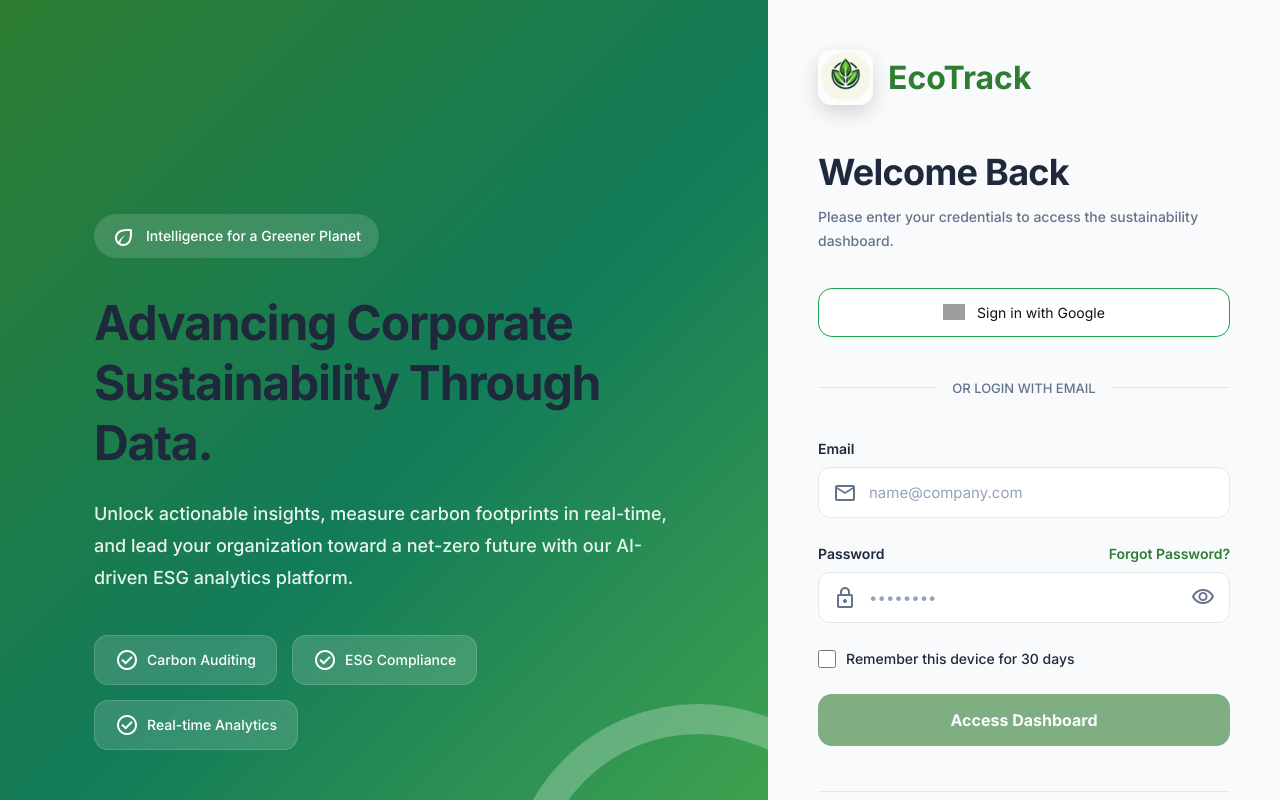
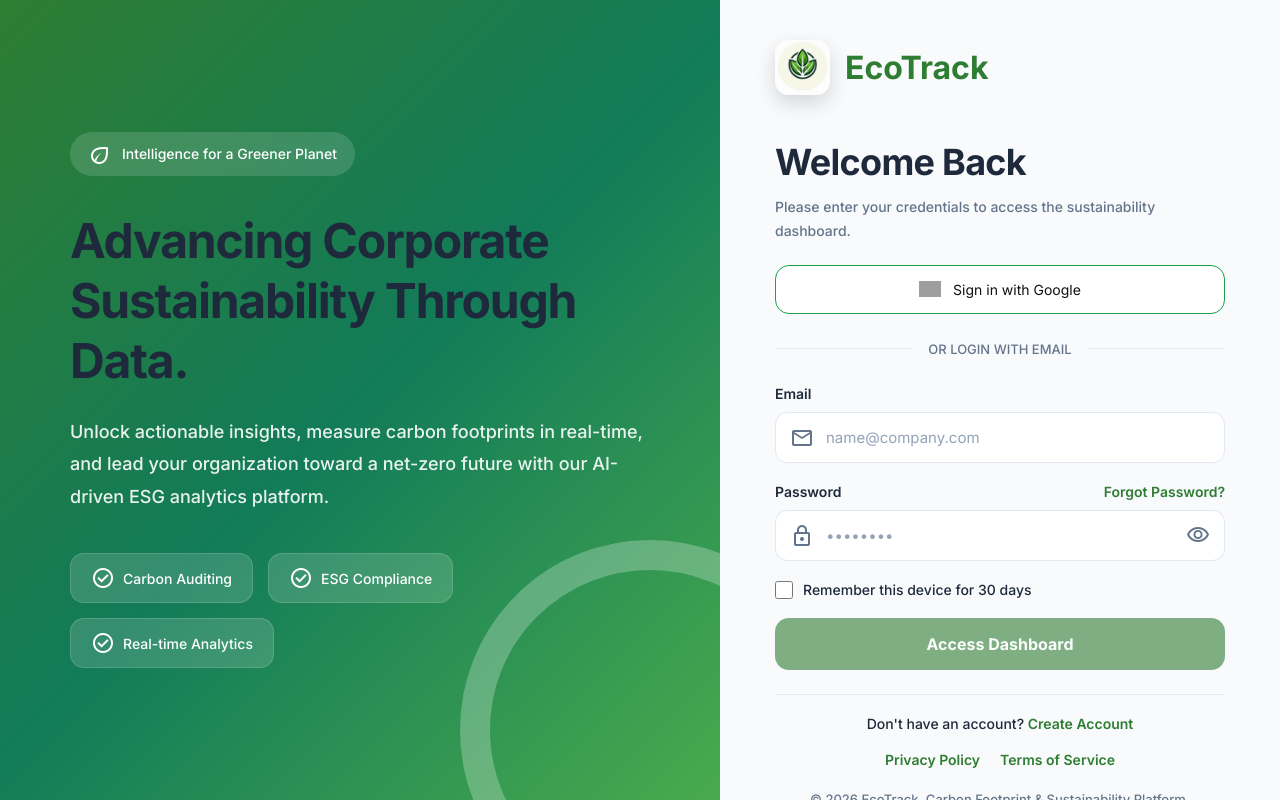
Before and after one commit to springboardmentor84/Team3-Powered-Carbon-Footprint-Sustainability-Management-Platform-, an Angular app in the folder Frontend/: page /auth/login in a window 1280 px wide. Shown: the top 800 px of the page. Built offline with nearby package versions, Linux system fonts and the light colour scheme; grey boxes are pictures that could not be loaded.

Commit message:
Added Create Account page

```diff
--- a/Frontend/src/app/features/auth/auth.routes.ts
+++ b/Frontend/src/app/features/auth/auth.routes.ts
@@ -2,6 +2,7 @@ import { Routes } from '@angular/router';
 import { AuthComponent } from './auth.component';
 import { LoginComponent } from './login.component';
 import { ForgotPasswordComponent } from './forgot-password/forgot-password.component';
+import { RegisterComponent } from './register/register.component';
 
 export const AUTH_ROUTES: Routes = [
   {
@@ -10,7 +11,8 @@ export const AUTH_ROUTES: Routes = [
     children: [
       { path: '', redirectTo: 'login', pathMatch: 'full' },
       { path: 'login', component: LoginComponent },
-      { path: 'forgot-password', component: ForgotPasswordComponent }
+      { path: 'forgot-password', component: ForgotPasswordComponent },
+      { path: 'register', component: RegisterComponent }
     ]
   }
 ];
--- a/Frontend/src/app/features/auth/forgot-password/forgot-password.component.css
+++ b/Frontend/src/app/features/auth/forgot-password/forgot-password.component.css
@@ -1,98 +1,111 @@
-:host{
-    display:block;
-    min-height:100vh;
-    padding:40px 20px;
-    background:var(--color-background);
-    transition:.3s;
+:host {
+    display: block;
+    min-height: 100vh;
+    padding: 40px 20px;
+    background: var(--color-background);
+    transition: background 0.3s ease, color 0.3s ease;
 }
 
-.forgot-container{
-    max-width:420px;
-    margin:40px auto;
-    padding:35px;
-    background:var(--color-card);
-    border:1px solid var(--color-border);
-    border-radius:16px;
-    box-shadow:var(--card-shadow);
-    text-align:center;
-    transition:.3s;
+.forgot-container {
+    max-width: 420px;
+    margin: 40px auto;
+    padding: 35px;
+    background: var(--color-card);
+    border: 1px solid var(--color-border);
+    border-radius: 16px;
+    box-shadow: var(--card-shadow);
+    text-align: center;
+    color: var(--color-text-primary);
+    transition: all 0.3s ease;
 }
 
-.logo{
-    width:70px;
-    margin-bottom:20px;
-    border-radius:16px;
+.logo {
+    width: 70px;
+    margin-bottom: 20px;
+    border-radius: 16px;
 }
 
-h2{
-    color:var(--color-text-primary);
-    margin-bottom:10px;
+h2 {
+    color: var(--color-text-primary);
+    margin-bottom: 10px;
+    font-weight: 700;
 }
 
-p{
-    color:var(--color-text-secondary);
-    margin-bottom:10px;
+p {
+    color: var(--color-text-secondary);
+    margin-bottom: 10px;
+    line-height: 1.6;
 }
 
-label{
-    display:block;
-    text-align:left;
-    margin-bottom:10px;
-    font-weight:600;
-    color:var(--color-text-primary);
+form {
+    display: flex;
+    flex-direction: column;
+    gap: 18px;
 }
 
-input{
-    width:100%;
-    box-sizing:border-box;
-    padding:14px;
-    border:1px solid var(--color-border);
-    border-radius:10px;
-    background:var(--color-background);
-    color:var(--color-text-primary);
-    transition:.3s;
+label {
+    display: block;
+    text-align: left;
+    margin-bottom: 8px;
+    font-weight: 600;
+    color: var(--color-text-primary);
 }
 
-input::placeholder{
-    color:var(--color-text-muted);
+input {
+    width: 100%;
+    box-sizing: border-box;
+    padding: 14px;
+    border: 1px solid var(--color-border);
+    border-radius: 10px;
+    background: var(--color-background);
+    color: var(--color-text-primary);
+    font-size: 15px;
+    transition: all 0.3s ease;
+    outline: none;
 }
 
-input:focus{
-    outline:none;
-    border-color:var(--color-primary);
-    box-shadow:0 0 0 3px rgba(var(--color-primary-rgb),0.2);
+input::placeholder {
+    color: var(--color-text-secondary);
 }
 
-button{
-    width:100%;
-    padding:14px;
-    border:none;
-    border-radius:10px;
-    background:var(--color-primary);
-    color:#fff;
-    font-weight:600;
-    cursor:pointer;
-    transition:.3s;
+input:focus {
+    border-color: var(--color-primary);
+    box-shadow: 0 0 0 3px rgba(var(--color-primary-rgb), 0.2);
 }
 
-button:hover{
-    background:var(--color-secondary);
+button {
+    width: 100%;
+    padding: 14px;
+    border: none;
+    border-radius: 10px;
+    background: var(--color-primary);
+    color: #fff;
+    font-size: 16px;
+    font-weight: 600;
+    cursor: pointer;
+    transition: all 0.3s ease;
 }
 
-a{
-    display:inline-block;
-     margin-top:20px; /* more breathing space */
-    color:var(--color-primary);
-    text-decoration:none;
-    font-weight:600;
-    font-size:14px;
+button:hover {
+    background: var(--color-primary-hover);
+    transform: translateY(-2px);
 }
 
-a:hover{
-    color:var(--color-secondary);
+button:active {
+    transform: scale(0.98);
 }
-form{
-    display:flex;
-    flex-direction:column;
-    gap:18px; /* spacing between label, input, button */
+
+a {
+    display: inline-block;
+    margin-top: 20px;
+    color: var(--color-primary);
+    text-decoration: none;
+    font-weight: 600;
+    font-size: 14px;
+    transition: color 0.3s ease;
 }
+
+a:hover {
+    color: var(--color-primary-hover);
+    text-decoration: underline;
+}
--- a/Frontend/src/app/features/auth/login.component.css
+++ b/Frontend/src/app/features/auth/login.component.css
@@ -11,13 +11,15 @@
 .login-page{
     display:flex;
     min-height:100vh;
+    height:100vh;
+    overflow:hidden;
     background:var(--color-background);
 }
 
 /* LEFT PANEL */
 
 .left-panel{
-    width:60%;
+    flex:1.2;
     position:relative;
     overflow:hidden;
     display:flex;
@@ -103,17 +105,19 @@
 /* RIGHT PANEL */
 
 .right-panel{
-    flex:1;
+    flex:0.8;
     display:flex;
     justify-content:center;
-    align-items:center;
-    padding:50px;
+    align-items:flex-start;
+    overflow-y:auto;
+    padding:30px 40px;
     background:var(--color-background);
 }
 
 .login-box{
     width:100%;
-    max-width:430px;
+    max-width:450px;
+    padding:10px 0 30px;
 }
 
 /* LOGO */
@@ -148,7 +152,7 @@
 /* WELCOME */
 
 .welcome{
-    margin-bottom:35px;
+    margin-bottom:22px;
 }
 
 .welcome h2{
@@ -177,7 +181,7 @@
     border-radius:14px;
     cursor:pointer;
     transition:.3s;
-    margin-bottom:35px;
+    margin-bottom:22px;
 }
 
 .google-btn img{
@@ -192,7 +196,7 @@
 .divider{
     position:relative;
     text-align:center;
-    margin:40px 0;
+    margin:24px 0;
 }
 
 .divider .line{
@@ -241,7 +245,7 @@ font-size:36px;
 .login-form{
     display:flex;
     flex-direction:column;
-    gap:25px;
+    gap:18px;
 }
 
 .form-group{
@@ -395,8 +399,8 @@ font-size:36px;
 ========================= */
 
 .login-footer{
-    margin-top:45px;
-    padding-top:25px;
+    margin-top:24px;
+    padding-top:18px;
     border-top:1px solid var(--color-border);
     text-align:center;
 }
--- a/Frontend/src/app/features/auth/login.component.html
+++ b/Frontend/src/app/features/auth/login.component.html
@@ -157,19 +157,20 @@
 
       <!-- Footer -->
       <footer class="login-footer">
-        <p>
-          Don't have an account yet?
-          <a href="/auth/register"> Contact Sales </a>
-        </p>
+  <p>
+    Don't have an account?
+    <a routerLink="/auth/register">Create Account</a>
+  </p>
 
-        <div class="footer-links">
-          <a href="#"> Privacy Policy </a>
+  <div class="footer-links">
+    <a href="#">Privacy Policy</a>
+    <a href="#">Terms of Service</a>
+  </div>
 
-          <a href="#"> Terms of Service </a>
-        </div>
-
-        <div class="copyright">© 2026 EcoTrack. Carbon Footprint & Sustainability Platform.</div>
-      </footer>
+  <div class="copyright">
+    © 2026 EcoTrack. Carbon Footprint & Sustainability Platform.
+  </div>
+</footer>
     </div>
   </main>
 </div>
--- a/Frontend/src/app/features/auth/login.component.ts
+++ b/Frontend/src/app/features/auth/login.component.ts
@@ -1,13 +1,13 @@
 import { Component, inject } from '@angular/core';
 import { CommonModule } from '@angular/common';
 import { ReactiveFormsModule, FormBuilder, Validators } from '@angular/forms';
-import { Router } from '@angular/router';
+import { Router, RouterModule } from '@angular/router';
 import { AuthService } from './auth.service';
 
 @Component({
   selector: 'app-login',
   standalone: true,
-  imports: [CommonModule, ReactiveFormsModule],
+  imports: [CommonModule, ReactiveFormsModule, RouterModule],
   templateUrl: './login.component.html',
   styleUrls: ['./login.component.css']
 })
--- a/Frontend/src/app/features/landing/landing.component.css
+++ b/Frontend/src/app/features/landing/landing.component.css
@@ -55,11 +55,18 @@
 }
 
 .brand-logo {
-  height: 36px;
-  width: 36px;
+  width: 40px;
+  height: 40px;
   border-radius: 50%;
+  padding: 4px;
   background: rgba(255, 255, 255, 0.1);
-  padding: 4px;
+  object-fit: cover;
+  transition: transform 0.3s ease, box-shadow 0.3s ease;
+}
+
+.brand-logo:hover {
+  transform: scale(1.08);
+  box-shadow: 0 0 12px rgba(0, 255, 170, 0.35);
 }
 
 .brand-name {
@@ -351,7 +358,7 @@
 
 .stats-grid {
   display: grid;
-  grid-template-cols: repeat(4, 1fr);
+  grid-template-columns: repeat(4, 1fr);
   gap: 40px;
 }
 
@@ -406,7 +413,7 @@
     font-size: 2.8rem;
   }
   .stats-grid {
-    grid-template-cols: repeat(2, 1fr);
+    grid-template-columns: repeat(2, 1fr);
     gap: 24px;
   }
   .stats-section {
@@ -434,3 +441,36 @@
     height: 320px;
   }
 }
+/* Footer */
+.footer {
+  background: #0f172a;
+  padding: 20px;
+  text-align: center;
+  border-top: 1px solid rgba(255, 255, 255, 0.1);
+  margin-top: 50px;
+}
+
+.footer-links {
+  display: flex;
+  justify-content: center;
+  gap: 25px;
+  flex-wrap: wrap;
+  margin-bottom: 12px;
+}
+
+.footer-links a {
+  color: #cbd5e1;
+  text-decoration: none;
+  font-size: 15px;
+  transition: color 0.3s;
+}
+
+.footer-links a:hover {
+  color: #22c55e;
+}
+
+.footer-copy {
+  color: #94a3b8;
+  font-size: 14px;
+  margin: 0;
+}
--- a/Frontend/src/app/features/landing/landing.component.html
+++ b/Frontend/src/app/features/landing/landing.component.html
@@ -101,3 +101,16 @@
     </div>
   </section>
 </div>
+<!-- Footer -->
+<footer class="footer">
+  <div class="footer-links">
+    <a [routerLink]="['/about']">About</a>
+    <a href="#">Privacy</a>
+    <a href="#">Terms</a>
+    <a href="#">Contact</a>
+  </div>
+
+  <p class="footer-copy">
+    © 2026 EcoTrack. All Rights Reserved.
+  </p>
+</footer>
```
